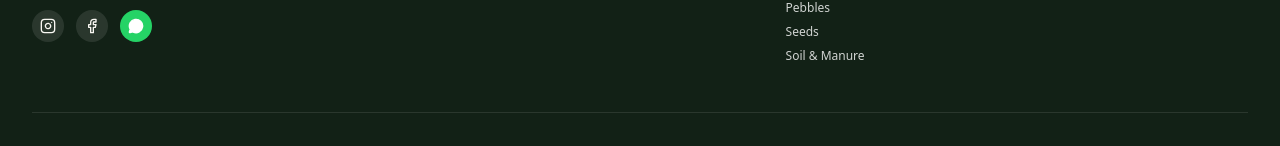
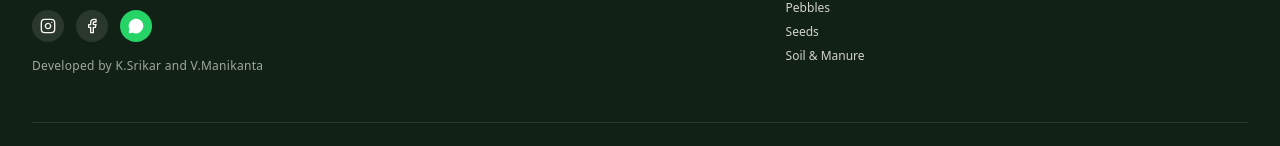
Before and after one commit to srikar0707/Planto, a React (Vite) app: page / in a window 1280 px wide. Shown: the part 7059-7205 px from the top of the page. Built offline with nearby package versions, Linux system fonts and the light colour scheme; no server answers; the database is empty; a web font is replaced by a local one.

Commit message:
feat(footer): add developer attribution below social media logos

```diff
--- a/src/components/Footer.tsx
+++ b/src/components/Footer.tsx
@@ -75,6 +75,10 @@ export const Footer: React.FC<FooterProps> = ({ settings, onSelectCategory }) =>
                 <MessageCircle className="w-4 h-4 fill-current" />
               </a>
             </div>
+
+            <p className="text-xs text-white/60 font-medium tracking-wide">
+              Developed by K.Srikar and V.Manikanta
+            </p>
           </div>
 
           {/* Quick Links */}
```
